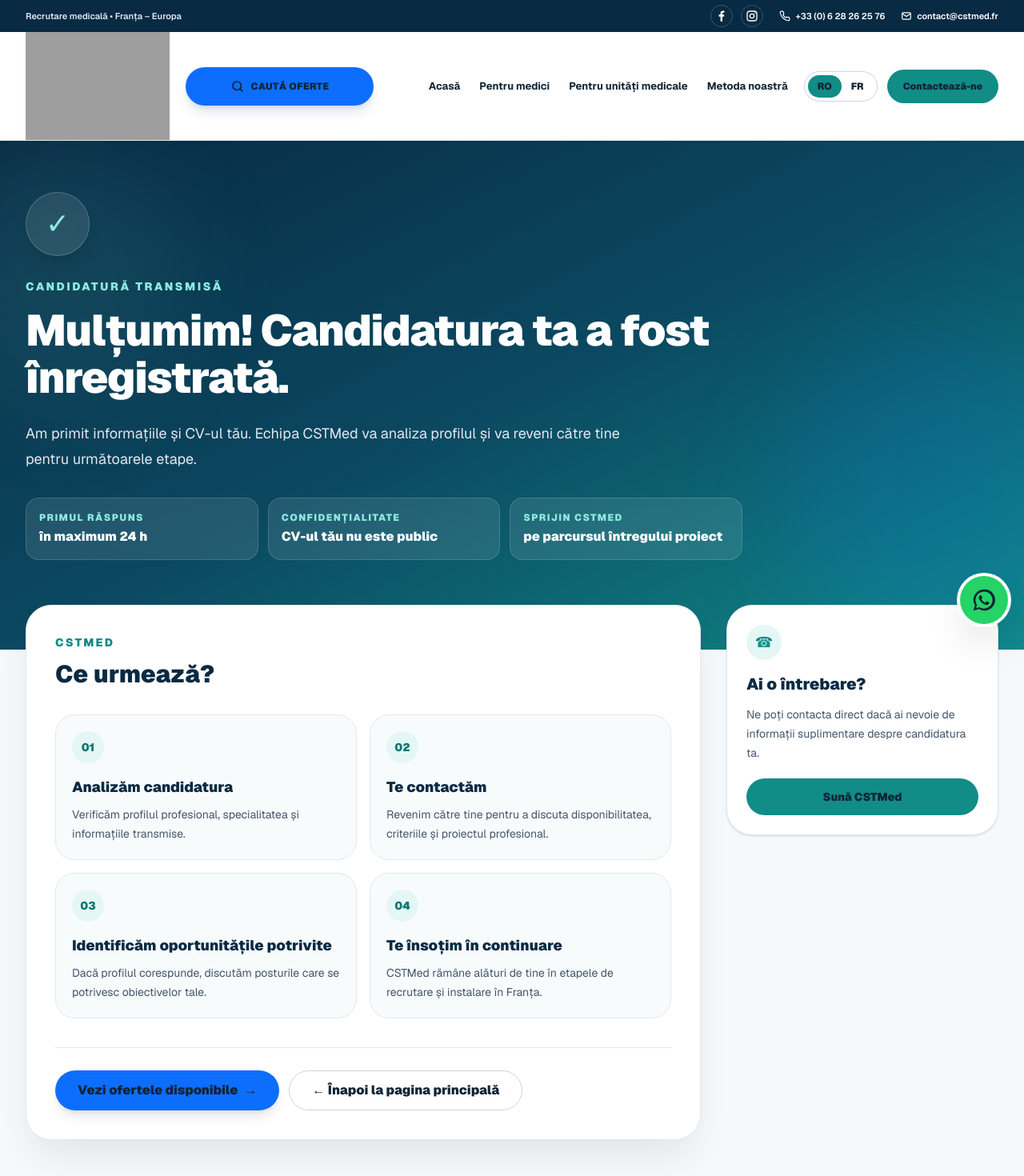
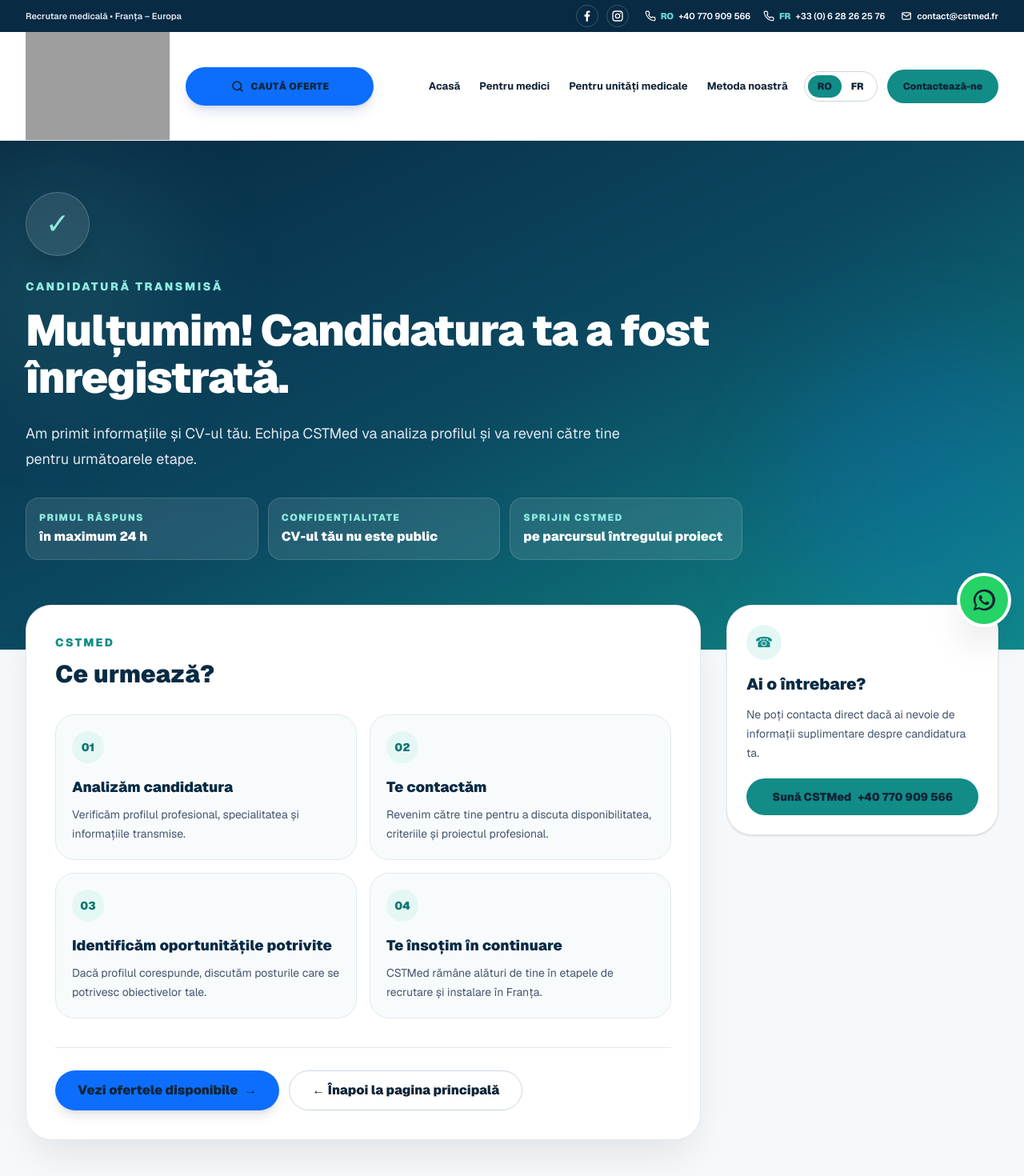
Before and after one commit to cstmedfr-stack/cstmed-web, a Next.js app: page /ro/candidature/merci in a window 1280 px wide. Shown: the top 1470 px of the page at 80% size. Built offline with nearby package versions, Linux system fonts and the light colour scheme; grey boxes are pictures that could not be loaded.

Commit message:
Optimizeaza responsive CSTMed si contactele telefonice

```diff
--- a/app/[lang]/candidature/merci/page.tsx
+++ b/app/[lang]/candidature/merci/page.tsx
@@ -1,6 +1,6 @@
 import Link from "next/link";
 import { notFound } from "next/navigation";
-
+import { publicLinks } from "@/lib/site/public-links";
 import { SiteFooter } from "@/components/public/site-footer";
 import { SiteHeader } from "@/components/public/site-header";
 
@@ -406,11 +406,14 @@ export default async function ApplicationSuccessPage({
               </p>
 
               <a
-                href="tel:+33628262576"
-                className="mt-5 inline-flex min-h-[46px] w-full items-center justify-center rounded-full bg-[#118c87] px-5 py-3 text-sm font-black text-white transition hover:bg-[#0c7773]"
-              >
-                {content.call}
-              </a>
+                  href={`tel:${publicLinks.phoneRomaniaHref}`}
+                  className="mt-5 inline-flex min-h-[46px] w-full items-center justify-center rounded-full bg-[#118c87] px-5 py-3 text-sm font-black text-white transition hover:bg-[#0c7773]"
+                >
+                  {content.call}
+                  <span className="ml-2">
+                    {publicLinks.phoneRomaniaDisplay}
+                  </span>
+                </a>
             </div>
           </aside>
         </div>
--- a/app/[lang]/offres/[id]/page.tsx
+++ b/app/[lang]/offres/[id]/page.tsx
@@ -2,7 +2,7 @@ import type { Metadata } from "next";
 
 import Link from "next/link";
 import { notFound } from "next/navigation";
-
+import { publicLinks } from "@/lib/site/public-links";
 import { JsonLd } from "@/components/seo/json-ld";
 import { SiteFooter } from "@/components/public/site-footer";
 import { SiteHeader } from "@/components/public/site-header";
@@ -1003,16 +1003,19 @@ export default async function JobDetailsPage({
                 <div className="my-6 border-t border-white/10" />
 
                 <a
-                  href="tel:+33628262576"
+             href={`tel:${publicLinks.phoneRomaniaHref}`}
                   className="flex min-h-[50px] items-center justify-center gap-2 rounded-full border border-white/25 px-6 py-3 text-center font-black transition hover:border-[#65d9ce] hover:text-[#65d9ce]"
                 >
                   <span aria-hidden="true">
                     ☎
                   </span>
 
-                  {
-                    labels.callButton
-                  }
+                  <span>
+                  {labels.callButton}
+                  <span className="ml-2 text-xs font-semibold opacity-80">
+                    {publicLinks.phoneRomaniaDisplay}
+                  </span>
+                </span>
                 </a>
               </div>
 
--- a/components/public/offers-hero.tsx
+++ b/components/public/offers-hero.tsx
@@ -126,11 +126,13 @@ export function OffersHero({
             </div>
 
             <Link
-              href={`/${locale}/candidature`}
-              className="inline-flex min-h-14 items-center justify-center rounded-full bg-white px-7 py-3 font-black text-[#082a43] shadow-lg transition hover:-translate-y-0.5 hover:bg-slate-100"
-            >
-              {content.cvButton}
-            </Link>
+                    href={`/${locale}/candidature`}
+                    className="inline-flex min-h-14 items-center justify-center rounded-full bg-white px-7 py-3 font-black shadow-lg transition hover:-translate-y-0.5 hover:bg-slate-100"
+                    >
+                    <span style={{ color: "#082A43" }}>
+                        {content.cvButton}
+                    </span>
+                    </Link>
           </div>
         </div>
       </div>
--- a/components/public/site-header.tsx
+++ b/components/public/site-header.tsx
@@ -233,13 +233,35 @@ export function SiteHeader({
 
               </div>
 
+             <div className="flex items-center gap-4">
+  <a
+    href={`tel:${publicLinks.phoneRomaniaHref}`}
+    className="flex items-center gap-1.5 font-semibold transition hover:text-[#65d9ce]"
+    title="CSTMed România"
+  >
+    <PhoneIcon />
+
+    <span className="font-black text-[#65d9ce]">
+      RO
+    </span>
+
+    {publicLinks.phoneRomaniaDisplay}
+  </a>
+
   <a
     href={`tel:${publicLinks.phoneHref}`}
     className="flex items-center gap-1.5 font-semibold transition hover:text-[#65d9ce]"
+    title="CSTMed France"
   >
     <PhoneIcon />
+
+    <span className="font-black text-[#65d9ce]">
+      FR
+    </span>
+
     {publicLinks.phoneDisplay}
   </a>
+</div>
 
               <a
                 href={`mailto:${publicLinks.email}`}
--- a/lib/site/public-links.ts
+++ b/lib/site/public-links.ts
@@ -1,25 +1,29 @@
 export const publicLinks = {
-  /*
-   * Adăugăm linkurile exacte după ce sunt verificate.
-   * Cât timp valoarea este goală, rețeaua nu apare
-   * în header sau în secțiunea de contact.
-   */
- facebook:
-  "https://www.facebook.com/people/CSTMed/61590001061344/",
+  facebook:
+    "https://www.facebook.com/people/CSTMed/61590001061344/",
 
-instagram:
-  "https://www.instagram.com/cstmed.fr",
+  instagram:
+    "https://www.instagram.com/cstmed.fr",
 
   linkedin: "",
 
-  email: "contact@cstmed.fr",
+  email:
+    "contact@cstmed.fr",
 
-  phoneDisplay: "+33 (0) 6 28 26 25 76",
-  phoneHref: "+33628262576",
+  // Franța
+  phoneDisplay:
+    "+33 (0) 6 28 26 25 76",
 
-  /*
-   * Pentru wa.me folosim doar cifrele,
-   * fără semnul + și fără spații.
-   */
-  whatsappNumber: "33628262576",
+  phoneHref:
+    "+33628262576",
+
+  // România
+  phoneRomaniaDisplay:
+    "+40 770 909 566",
+
+  phoneRomaniaHref:
+    "+40770909566",
+
+  whatsappNumber:
+    "33628262576",
 } as const;
```
Lines whose indentation alone changed are shown as unchanged.
